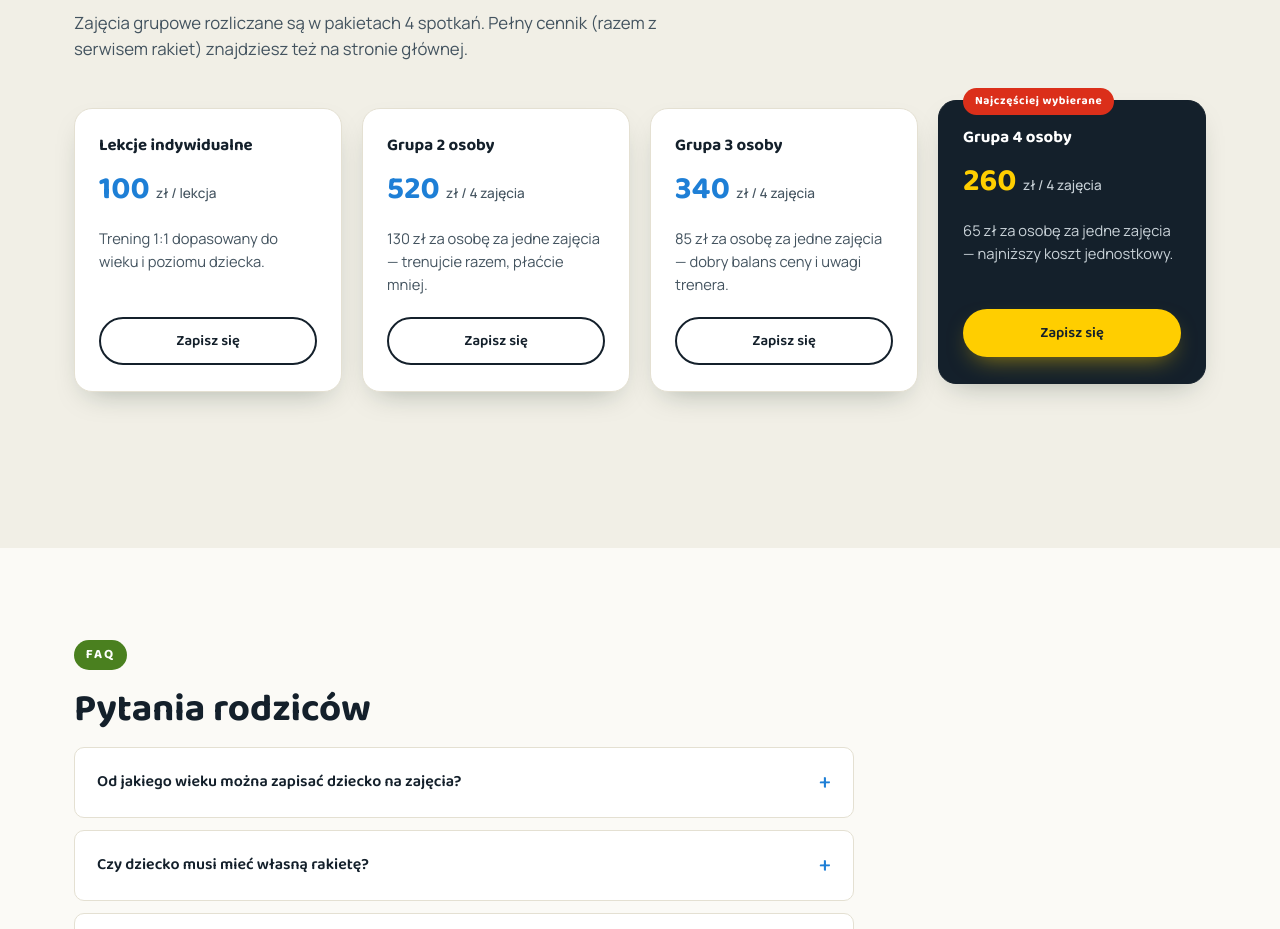
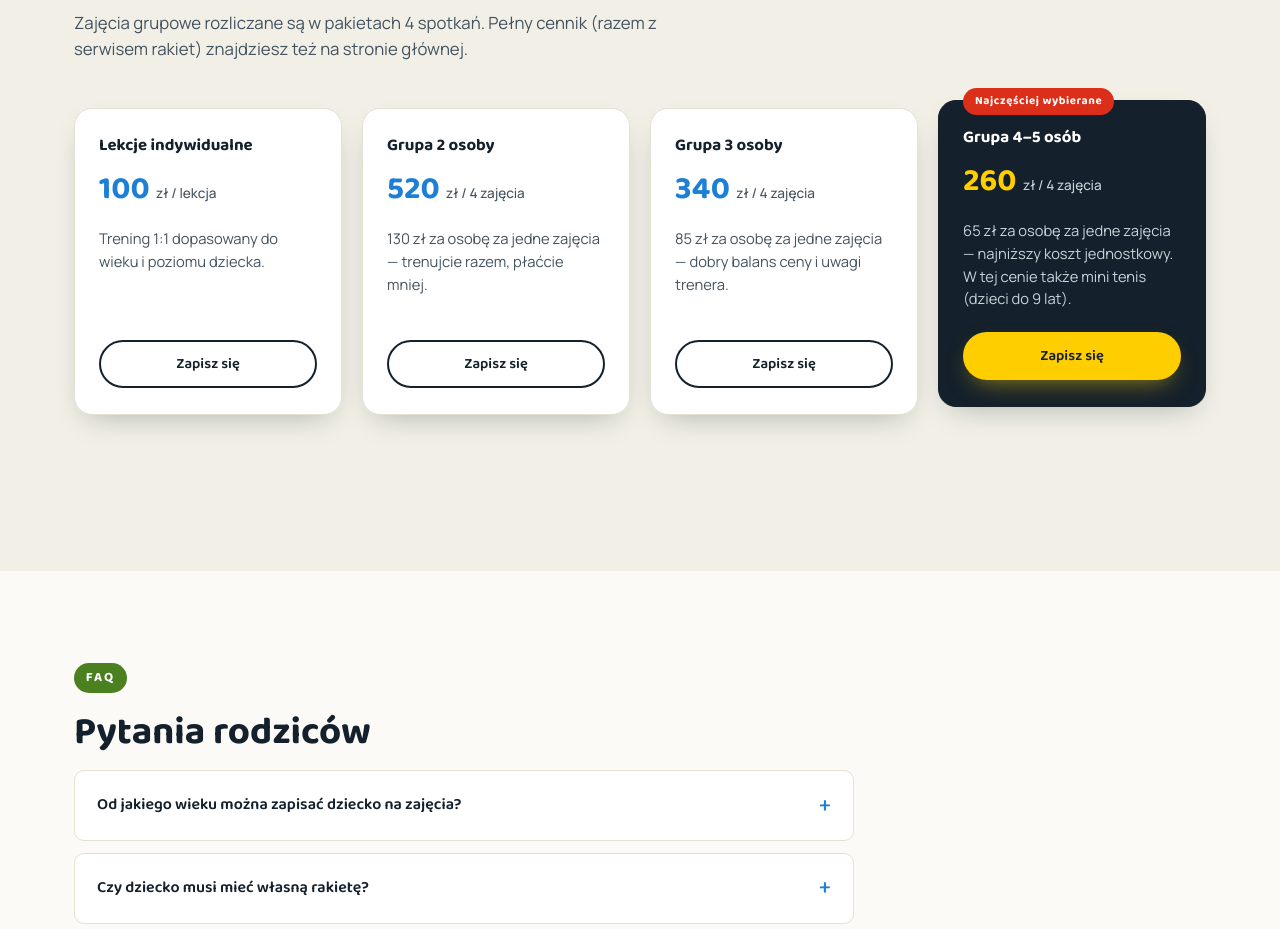
Before and after one commit to bkrekora/bktenis-strona, a plain HTML site: page tenis-dla-dzieci-chorzow.html in a window 1280 px wide. Shown: the part 3080-4009 px from the top of the page. Drawn offline with Linux system fonts and the light colour scheme.

Commit message:
Dzieci: Grupa 4–5 osób, mini tenis w tej cenie
Co-Authored-By: Claude Opus 5.5 <noreply@anthropic.com>
Claude-Session: https://claude.ai/code/session_01B9brQ8b7h1AvoNCFFxPDZi

```diff
--- a/tenis-dla-dzieci-chorzow.html
+++ b/tenis-dla-dzieci-chorzow.html
@@ -276,9 +276,9 @@ document.documentElement.dataset.season = (function(){
       </div>
       <div class="price-card price-card--featured">
         <p class="price-card__badge">Najczęściej wybierane</p>
-        <h3 class="price-card__title">Grupa 4 osoby</h3>
+        <h3 class="price-card__title">Grupa 4–5 osób</h3>
         <p class="price-card__price">260 <span>zł / 4 zajęcia</span></p>
-        <p class="price-card__desc">65 zł za osobę za jedne zajęcia — najniższy koszt jednostkowy.</p>
+        <p class="price-card__desc">65 zł za osobę za jedne zajęcia — najniższy koszt jednostkowy. W tej cenie także mini tenis (dzieci do 9 lat).</p>
         <a href="index.html#kontakt" class="btn btn--primary btn--sm">Zapisz się</a>
       </div>
     </div>
```
